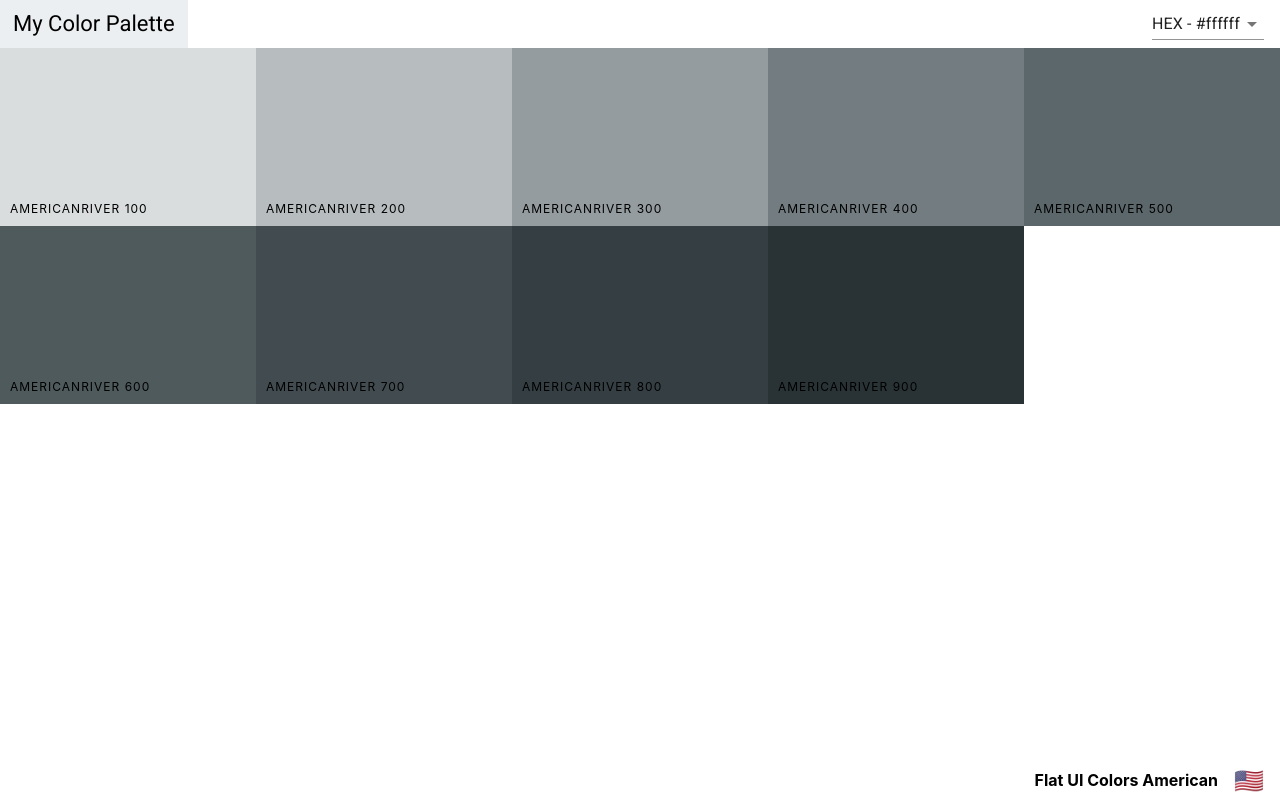
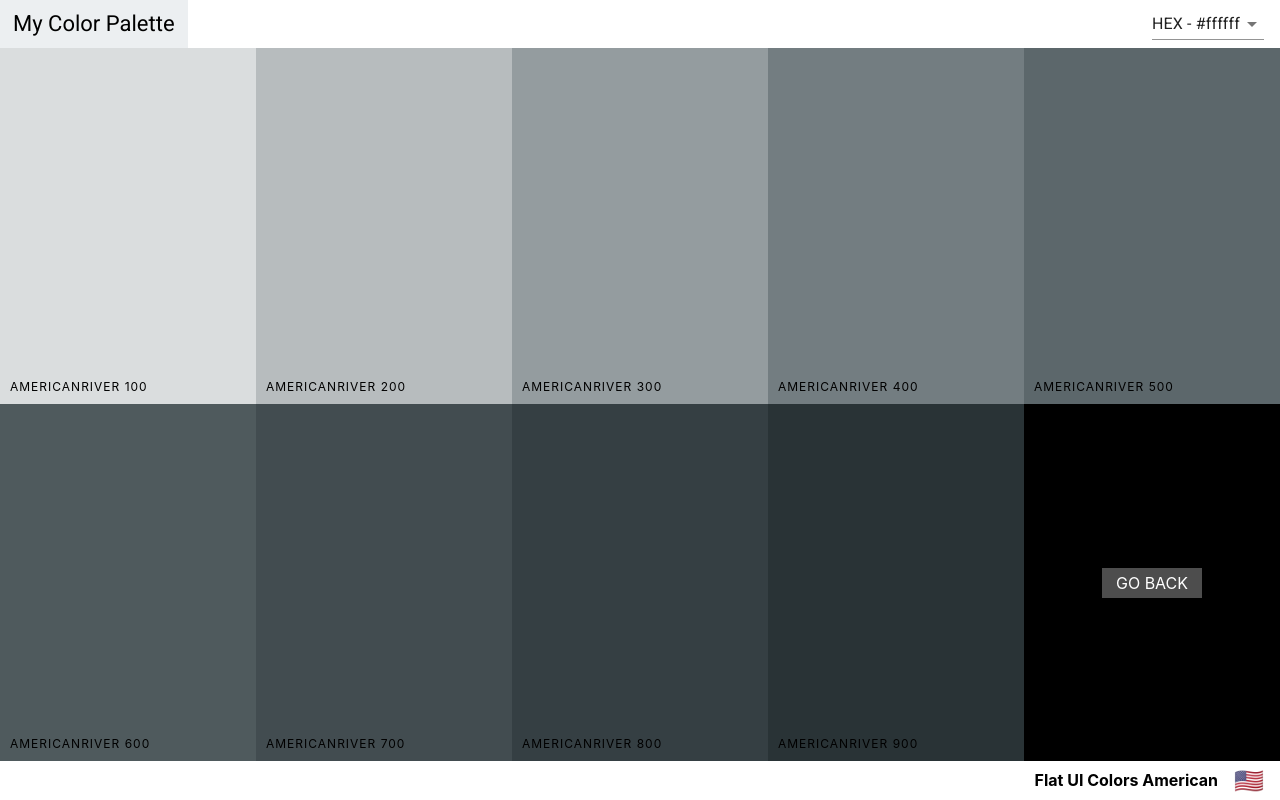
Before and after one commit to florxgomez/react-colors, a React (Create React App) app: page /palette/flat-ui-colors-american/americanriver in a window 1280 px wide. Built offline with nearby package versions, Linux system fonts and the light colour scheme.

Commit message:
add go back link

```diff
--- a/src/components/SingleColorPalette.js
+++ b/src/components/SingleColorPalette.js
@@ -1,4 +1,5 @@
 import React, { useState } from 'react';
+import { Link } from 'react-router-dom';
 import ColorBox from './ColorBox';
 import NavBar from './NavBar';
 import Footer from './Footer';
@@ -33,11 +34,18 @@
       />
     );
   });
-  const { paletteName, emoji } = palette;
+  const { paletteName, emoji, id } = palette;
   return (
-    <div className="palette">
+    <div className="single-color-palette palette">
       <NavBar handleChange={changeFormat} showingAllColors={false} />
-      <div className="palette-colors">{colorBoxes}</div>
+      <div className="palette-colors">
+        {colorBoxes}
+        <div className="go-back color-box">
+          <Link to={`/palette/${id}`} className="back-button">
+            GO BACK
+          </Link>
+        </div>
+      </div>
       <Footer paletteName={paletteName} emoji={emoji} />
     </div>
   );
--- a/src/styles/ColorBox.css
+++ b/src/styles/ColorBox.css
@@ -8,7 +8,8 @@
   margin-bottom: -3.5px;
 }
 
-.copy-button {
+.copy-button,
+.back-button {
   width: 100px;
   height: 30px;
   position: absolute;
@@ -25,6 +26,10 @@
   color: white;
   text-transform: uppercase;
   border: none;
+  text-decoration: none;
+}
+
+.copy-button {
   opacity: 0;
 }
 
@@ -113,3 +118,11 @@
   font-size: 2rem;
   font-weight: 100;
 }
+
+.single-color-palette .color-box {
+  height: 50%;
+}
+
+.color-box.go-back {
+  background-color: black;
+}
```
